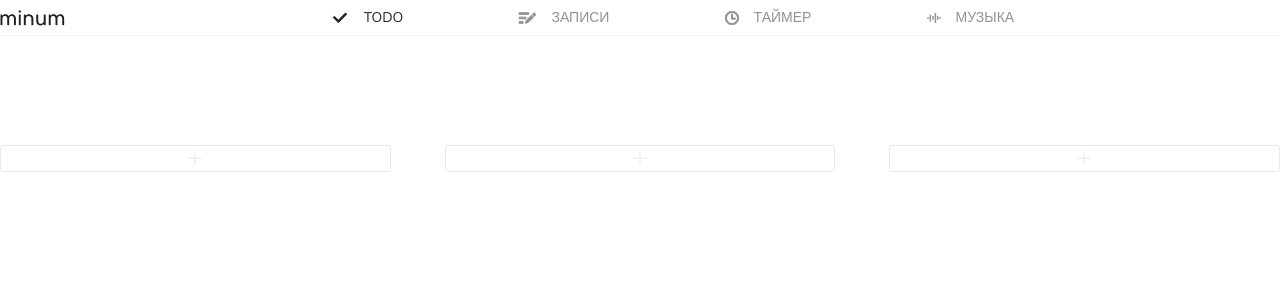
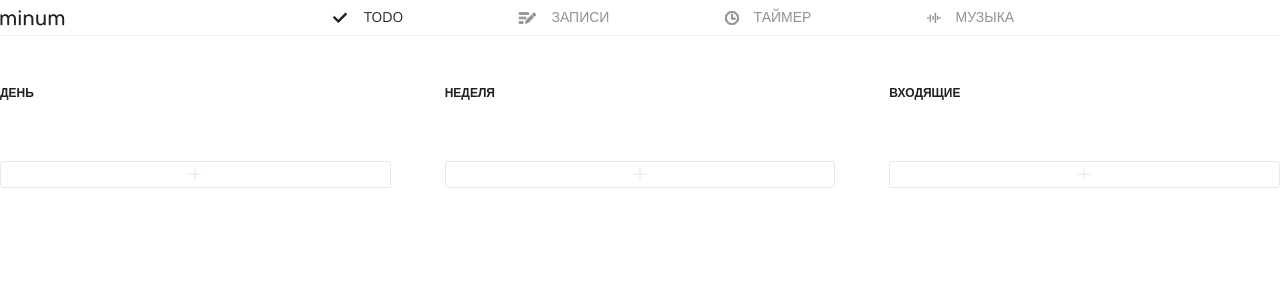
Before and after one commit to Nigilen/minum, a Vue app: page / in a window 1280 px wide. Shown: the top 300 px of the page. Built offline with nearby package versions, Linux system fonts and the light colour scheme; the HTML template or start-up script is replaced by a standard one.

Commit message:
fix: columns render logic

```diff
--- a/src/components/todo/TodoColumns.vue
+++ b/src/components/todo/TodoColumns.vue
@@ -1,16 +1,37 @@
 <script setup lang="ts">
 import TodoColumn from '@/components/todo/column/TodoColumn.vue';
 import { useTodosStore } from '@/stores/todos';
+import { computed } from 'vue';
 
 const todosStore = useTodosStore();
+
+const columnsData = computed(() => {
+  return {
+    day: {
+      title: 'День',
+      data: todosStore.filteredTodos('day')
+    },
+    week: {
+      title: 'Неделя',
+      data: todosStore.filteredTodos('week')
+    },
+    incoming: {
+      title: 'Входящие',
+      data: todosStore.filteredTodos('incoming')
+    }
+  }
+})
 
 </script>
 
 <template>
   <ul class="columns">
-    <TodoColumn :data="todosStore.filteredTodos('day')"/>
-    <TodoColumn :data="todosStore.filteredTodos('week')" />
-    <TodoColumn :data="todosStore.filteredTodos('incoming')" />
+    <TodoColumn
+      v-for="(value) in columnsData"
+      :title="value.title"
+      :data="value.data"
+      :key="value.title"
+    />
   </ul>
 </template>
 
@@ -23,5 +44,4 @@ const todosStore = useTodosStore();
     margin-block-start: 50px;
     padding: 0;
   }
-
 </style>
--- a/src/components/todo/column/TodoColumn.vue
+++ b/src/components/todo/column/TodoColumn.vue
@@ -8,10 +8,12 @@ import type { IColumn } from '@/types/types';
 const modalStore = useModalStore();
 
 interface IColumnProps {
+  title: string;
   data: IColumn[];
 }
 
 const props = withDefaults(defineProps<IColumnProps>(), {
+  title: '',
   data: () => [{
     id: Date.now(),
     task: '',
@@ -27,7 +29,7 @@ const props = withDefaults(defineProps<IColumnProps>(), {
 <template>
   <div class="column">
     <!-- FIXME: странное какое-то решение по назначению имени заголовка  -->
-    <h2 class="column__title">{{ props.data[0]?.status }}</h2>
+    <h2 class="column__title">{{ title }}</h2>
     <TransitionGroup class="column__list" name="list" tag="ul" appear>
       <TodoItem v-for="item in props.data" :key="item.id" :data="item" class="item" />
     </TransitionGroup>
@@ -37,4 +39,4 @@ const props = withDefaults(defineProps<IColumnProps>(), {
   </div>
 </template>
 
-<style scoped lang="scss" src="./TodoColumns.scss"></style>
+<style scoped lang="scss" src="./TodoColumn.scss"></style>
```
Also changed, not shown: src/components/todo/column/TodoColumn.scss (renamed from src/components/todo/column/TodoColumns.scss).
